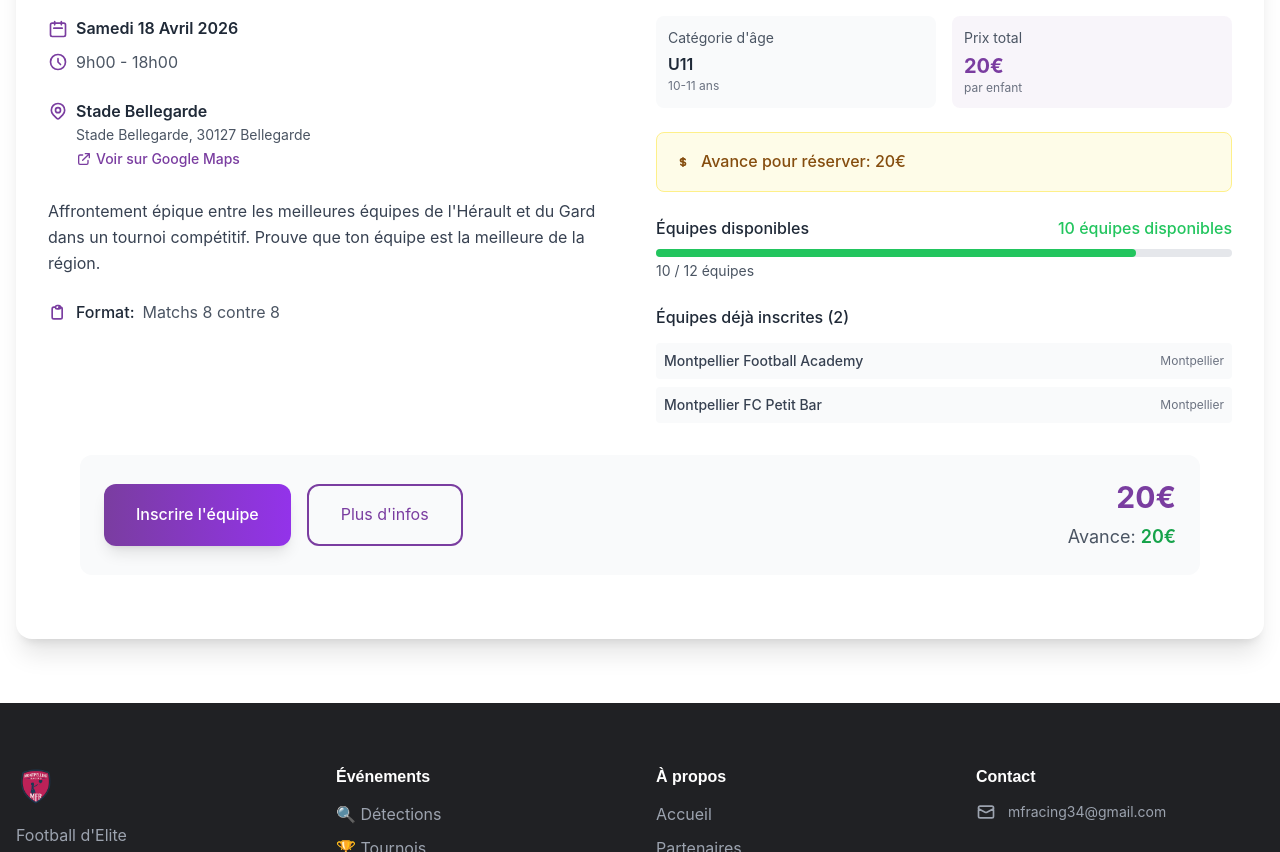
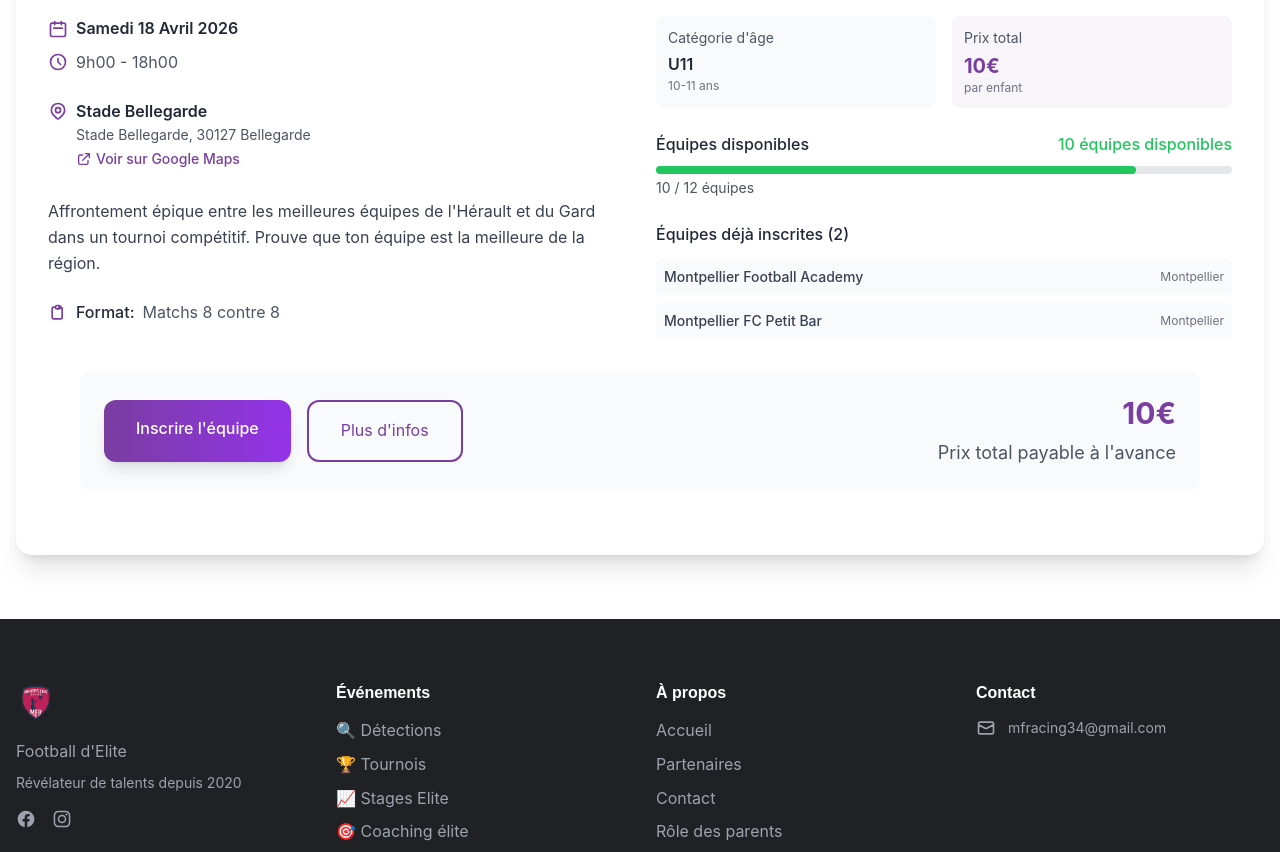
Before and after one commit to Rafikellou/mfr, a Next.js app: page /tournois in a window 1280 px wide. Shown: the part 1200-2052 px from the top of the page. Built offline with nearby package versions, Linux system fonts and the light colour scheme.

Commit message:
Update tournament pricing: Change Hérault vs Gard tournament price from 20€ to 10€ and remove confusing advance payment section

```diff
--- a/src/app/detections/page.tsx
+++ b/src/app/detections/page.tsx
@@ -177,7 +177,7 @@ export default function DetectionsPage() {
         <div className="absolute inset-0 bg-black/60" />
         <div className="relative container mx-auto px-4 text-center text-white z-10">
           <h1 className="text-5xl md:text-7xl font-poppins font-bold mb-6 leading-tight">
-            Ta chance de{" "}
+            Ton opportunité de{" "}
             <span className="bg-gradient-to-r from-yellow-300 to-orange-400 bg-clip-text text-transparent">
               briller
             </span>
--- a/src/app/tournois/page.tsx
+++ b/src/app/tournois/page.tsx
@@ -3,6 +3,7 @@
 import Image from 'next/image'
 import Header from '@/components/Header'
 import Footer from '@/components/Footer'
+import Link from 'next/link'
 
 const tournamentsData = [
   {
@@ -21,9 +22,8 @@ const tournamentsData = [
     ageRange: '10-11 ans',
     teamsTotal: 12,
     teamsLeft: 10,
-    price: '20€',
+    price: '10€',
     priceType: 'par enfant',
-    advancePayment: '20€',
     image: '/tournoi-photo.jpg',
     status: 'open',
     description: 'Affrontement épique entre les meilleures équipes de l\'Hérault et du Gard dans un tournoi compétitif. Prouve que ton équipe est la meilleure de la région.',
@@ -223,15 +223,6 @@ export default function TournoisPage() {
                             </div>
                           </div>
 
-                          {/* Advance Payment */}
-                          <div className="bg-yellow-50 border border-yellow-200 p-4 rounded-lg">
-                            <div className="flex items-center gap-2 text-yellow-800">
-                              <svg className="w-5 h-5" fill="none" stroke="currentColor" viewBox="0 0 24 24">
-                                <path strokeLinecap="round" strokeLinejoin="round" strokeWidth={2} d="M12 8c-1.657 0-3 .895-3 2s1.343 2 3 2 3 .895 3 2-1.343 2-3 2m0-8c1.11 0 2.08.402 2.599 1M12 8V7m0 1v8m0 0v1m0-1c-1.11 0-2.08-.402-2.599-1" />
-                              </svg>
-                              <span className="font-medium">Avance pour réserver: {tournament.advancePayment}</span>
-                            </div>
-                          </div>
 
                           {/* Teams Available */}
                           <div>
@@ -273,23 +264,28 @@ export default function TournoisPage() {
                         <div className="bg-gray-50 p-6 rounded-xl">
                           <div className="flex flex-col lg:flex-row lg:items-center lg:justify-between gap-6">
                             <div className="flex flex-col sm:flex-row gap-3 sm:gap-4 w-full lg:w-auto">
-                              <button
-                                className={`w-full sm:w-auto px-8 py-4 rounded-xl font-medium transition-all duration-200 shadow-lg ${
-                                  tournament.status === 'full'
-                                    ? 'bg-gray-300 text-gray-500 cursor-not-allowed'
-                                    : 'bg-gradient-to-r from-primary to-purple-600 text-white hover:shadow-xl transform hover:scale-105'
-                                }`}
-                                disabled={tournament.status === 'full'}
-                              >
-                                {tournament.status === 'full' ? 'Complet' : "Inscrire l'équipe"}
-                              </button>
+                              {tournament.status === 'full' ? (
+                                <button
+                                  className={`w-full sm:w-auto px-8 py-4 rounded-xl font-medium transition-all duration-200 shadow-lg bg-gray-300 text-gray-500 cursor-not-allowed`}
+                                  disabled
+                                >
+                                  Complet
+                                </button>
+                              ) : (
+                                <Link
+                                  href="/clasico-cup"
+                                  className="w-full sm:w-auto text-center px-8 py-4 rounded-xl font-medium transition-all duration-200 shadow-lg bg-gradient-to-r from-primary to-purple-600 text-white hover:shadow-xl transform hover:scale-105"
+                                >
+                                  {"Inscrire l'équipe"}
+                                </Link>
+                              )}
                               <a href="/contact" className="w-full sm:w-auto text-center px-8 py-4 border-2 border-primary text-primary rounded-xl hover:bg-primary hover:text-white transition-all duration-200">
                                 Plus d'infos
                               </a>
                             </div>
                             <div className="text-center lg:text-right">
                               <div className="text-3xl font-bold text-primary mb-2">{tournament.price}</div>
-                              <div className="text-lg text-gray-600">Avance: <span className="font-semibold text-green-600">{tournament.advancePayment}</span></div>
+                              <div className="text-lg text-gray-600">Prix total payable à l'avance</div>
                             </div>
                           </div>
                         </div>
--- a/src/components/Concepts.tsx
+++ b/src/components/Concepts.tsx
@@ -25,7 +25,7 @@ export default function Concepts() {
     },
     {
       title: "Détection",
-      subtitle: "Ta chance de briller",
+      subtitle: "Ton opportunité de briller",
       description: "Montre ce que tu sais faire devant des recruteurs de clubs pros. C'est ton moment pour impressionner et peut-être décrocher ta place dans un grand club !",
       benefits: [
         "Des recruteurs pros qui te regardent jouer",
--- a/src/components/Header.tsx
+++ b/src/components/Header.tsx
@@ -36,10 +36,32 @@ export default function Header() {
                 </button>
                 <div className="absolute left-0 mt-2 w-56 bg-white border border-gray-200 rounded-lg shadow-lg opacity-0 invisible group-hover:opacity-100 group-hover:visible transition-all duration-150 z-50">
                   <div className="py-2">
-                    <Link href="/tournois" className="block px-4 py-2 text-sm text-gray-700 hover:bg-gray-50">Tournoi</Link>
-                    <Link href="/detections" className="block px-4 py-2 text-sm text-gray-700 hover:bg-gray-50">Détection</Link>
-                    <Link href="/stages-elite" className="block px-4 py-2 text-sm text-gray-700 hover:bg-gray-50">Stage</Link>
-                    <Link href="/coaching-elite" className="block px-4 py-2 text-sm text-gray-700 hover:bg-gray-50">Coaching d'Elite</Link>
+                    <Link href="/tournois" className="flex items-center gap-2 px-4 py-2 text-sm text-gray-700 hover:bg-gray-50">
+                      <svg className="w-4 h-4 text-gray-500" fill="none" stroke="currentColor" viewBox="0 0 24 24">
+                        <path strokeLinecap="round" strokeLinejoin="round" strokeWidth={2} d="M8 21h8M12 17a5 5 0 005-5V5H7v7a5 5 0 005 5zm7-12h3v2a4 4 0 01-4 4M7 5H4v2a4 4 0 004 4" />
+                      </svg>
+                      <span>Tournoi</span>
+                    </Link>
+                    <Link href="/detections" className="flex items-center gap-2 px-4 py-2 text-sm text-gray-700 hover:bg-gray-50">
+                      <svg className="w-4 h-4 text-gray-500" fill="none" stroke="currentColor" viewBox="0 0 24 24">
+                        <path strokeLinecap="round" strokeLinejoin="round" strokeWidth={2} d="M9 3h6l3 3v12a2 2 0 01-2 2H9a2 2 0 01-2-2V5a2 2 0 012-2z" />
+                        <path strokeLinecap="round" strokeLinejoin="round" strokeWidth={2} d="M15 12l4 4m0 0l-2 2-4-4m6 2l-1-1" />
+                      </svg>
+                      <span>Détection</span>
+                    </Link>
+                    <Link href="/stages-elite" className="flex items-center gap-2 px-4 py-2 text-sm text-gray-700 hover:bg-gray-50">
+                      <svg className="w-4 h-4 text-gray-500" fill="none" stroke="currentColor" viewBox="0 0 24 24">
+                        <path strokeLinecap="round" strokeLinejoin="round" strokeWidth={2} d="M12 5l5 12H7L12 5z" />
+                        <path strokeLinecap="round" strokeLinejoin="round" strokeWidth={2} d="M9 14h6M10 11h4" />
+                      </svg>
+                      <span>Stage</span>
+                    </Link>
+                    <Link href="/coaching-elite" className="flex items-center gap-2 px-4 py-2 text-sm text-gray-700 hover:bg-gray-50">
+                      <svg className="w-4 h-4 text-gray-500" fill="none" stroke="currentColor" viewBox="0 0 24 24">
+                        <path strokeLinecap="round" strokeLinejoin="round" strokeWidth={2} d="M4 10v4M6 10v4M8 12h8M18 10v4M20 10v4" />
+                      </svg>
+                      <span>Coaching d'Elite</span>
+                    </Link>
                   </div>
                 </div>
               </li>
@@ -79,10 +101,40 @@ export default function Header() {
           <div className="md:hidden py-4 border-t border-gray-200">
             <ul className="space-y-4">
               <li className="text-primary font-semibold text-base">Nos 4 formats</li>
-              <li><Link href="/tournois" className="block pl-3 text-gray-700 hover:text-primary text-sm">Tournoi</Link></li>
-              <li><Link href="/detections" className="block pl-3 text-gray-700 hover:text-primary text-sm">Détection</Link></li>
-              <li><Link href="/stages-elite" className="block pl-3 text-gray-700 hover:text-primary text-sm">Stage</Link></li>
-              <li><Link href="/coaching-elite" className="block pl-3 text-gray-700 hover:text-primary text-sm">Coaching d'Elite</Link></li>
+              <li>
+                <Link href="/tournois" className="flex items-center gap-2 pl-3 text-gray-700 hover:text-primary text-sm">
+                  <svg className="w-4 h-4 text-gray-500" fill="none" stroke="currentColor" viewBox="0 0 24 24">
+                    <path strokeLinecap="round" strokeLinejoin="round" strokeWidth={2} d="M8 21h8M12 17a5 5 0 005-5V5H7v7a5 5 0 005 5zm7-12h3v2a4 4 0 01-4 4M7 5H4v2a4 4 0 004 4" />
+                  </svg>
+                  <span>Tournoi</span>
+                </Link>
+              </li>
+              <li>
+                <Link href="/detections" className="flex items-center gap-2 pl-3 text-gray-700 hover:text-primary text-sm">
+                  <svg className="w-4 h-4 text-gray-500" fill="none" stroke="currentColor" viewBox="0 0 24 24">
+                    <path strokeLinecap="round" strokeLinejoin="round" strokeWidth={2} d="M9 3h6l3 3v12a2 2 0 01-2 2H9a2 2 0 01-2-2V5a2 2 0 012-2z" />
+                    <path strokeLinecap="round" strokeLinejoin="round" strokeWidth={2} d="M15 12l4 4m0 0l-2 2-4-4m6 2l-1-1" />
+                  </svg>
+                  <span>Détection</span>
+                </Link>
+              </li>
+              <li>
+                <Link href="/stages-elite" className="flex items-center gap-2 pl-3 text-gray-700 hover:text-primary text-sm">
+                  <svg className="w-4 h-4 text-gray-500" fill="none" stroke="currentColor" viewBox="0 0 24 24">
+                    <path strokeLinecap="round" strokeLinejoin="round" strokeWidth={2} d="M12 5l5 12H7L12 5z" />
+                    <path strokeLinecap="round" strokeLinejoin="round" strokeWidth={2} d="M9 14h6M10 11h4" />
+                  </svg>
+                  <span>Stage</span>
+                </Link>
+              </li>
+              <li>
+                <Link href="/coaching-elite" className="flex items-center gap-2 pl-3 text-gray-700 hover:text-primary text-sm">
+                  <svg className="w-4 h-4 text-gray-500" fill="none" stroke="currentColor" viewBox="0 0 24 24">
+                    <path strokeLinecap="round" strokeLinejoin="round" strokeWidth={2} d="M4 10v4M6 10v4M8 12h8M18 10v4M20 10v4" />
+                  </svg>
+                  <span>Coaching d'Elite</span>
+                </Link>
+              </li>
               <li><Link href="/role-des-parents" className="block text-gray-700 hover:text-primary text-sm">Rôle des parents</Link></li>
               <li><Link href="/partenaires" className="block text-gray-700 hover:text-primary text-sm">Partenaires</Link></li>
               <li><Link href="/contact" className="block text-gray-700 hover:text-primary text-sm">Contact</Link></li>
--- a/src/components/UpcomingEventsSlider.tsx
+++ b/src/components/UpcomingEventsSlider.tsx
@@ -30,7 +30,7 @@ export default function UpcomingEventsSlider() {
       image: "/clasico-cup.png",
       description: "Match d'exception pour écrire l'histoire locale. Rejoins-nous pour une expérience unique.",
       ctaLabel: "Se pré-inscrire",
-      href: "/tournois",
+      href: "/clasico-cup",
       sortDate: "2026-04-18",
     },
     {
```
